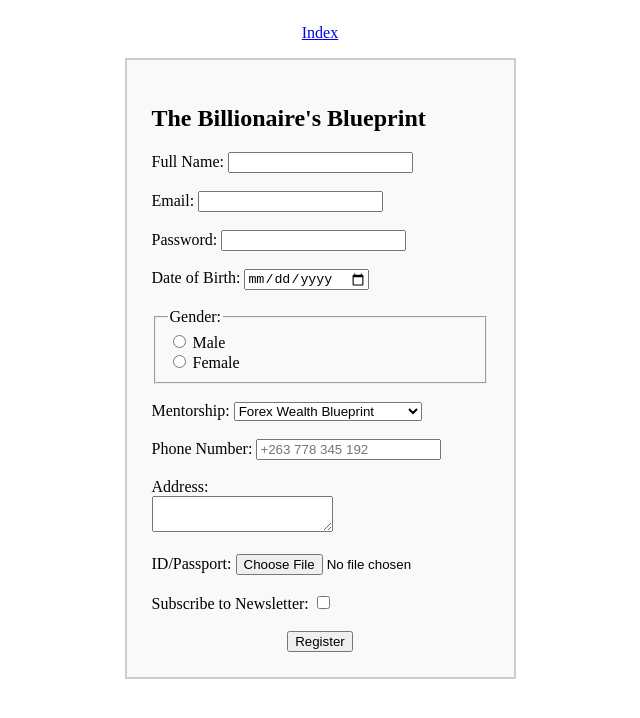
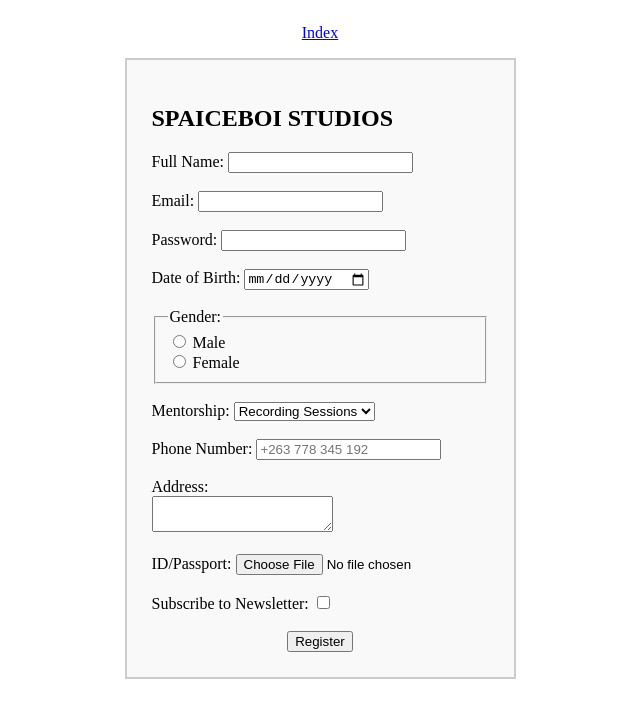
Before and after one commit to mumue2004/mufaroMuramwi, a plain HTML site: page register.html in a window 1280 px wide. Shown: the whole page, without its empty margins (320-960 px from the left). Drawn offline with Linux system fonts and the light colour scheme.

Commit message:
Update register.html

```diff
--- a/register.html
+++ b/register.html
@@ -1,23 +1,3 @@
-<!-- <!DOCTYPE html>
-<html>
-<head>
-
-<style>
-	#index{
-		text-align : center;
-	}
-</style>
-
-<title>Register</title>
-
-<body>
-	<header>
-		<p id="index"><a href="index.html">Index</a></p>
-	</header>
-</body>
-
-</html> -->
-
 <!DOCTYPE html>
 <html lang="en">
 <head>
@@ -52,7 +32,7 @@
 		<p id="index"><a href="index.html">Index</a></p>
 	</header>
 	<div class="form-container">
-		<h2>The Billionaire's Blueprint</h2>
+		<h2>SPAICEBOI STUDIOS</h2>
 		<form action="#" method="POST">
 			<label for="fname">Full Name:</label>
 			<input type="text" id="name" required><br><br>
@@ -78,9 +58,9 @@
 
 			<label for="mentorship">Mentorship:</label>
 			<select name="mentorship" id="mentorship">
-				<option value="fxTrading">Forex Wealth Blueprint</option>
-				<option value="webdev">The Web Builder's Blueprint</option>
-				<option value="business">Business Bliriance Blueprint</option>
+				<option value="fxTrading">Recording Sessions</option>
+				<option value="webdev">Beat Sessions</option>
+				<option value="business">Piano Lessons</option>
 			</select>
 			<br><br>
 
```
